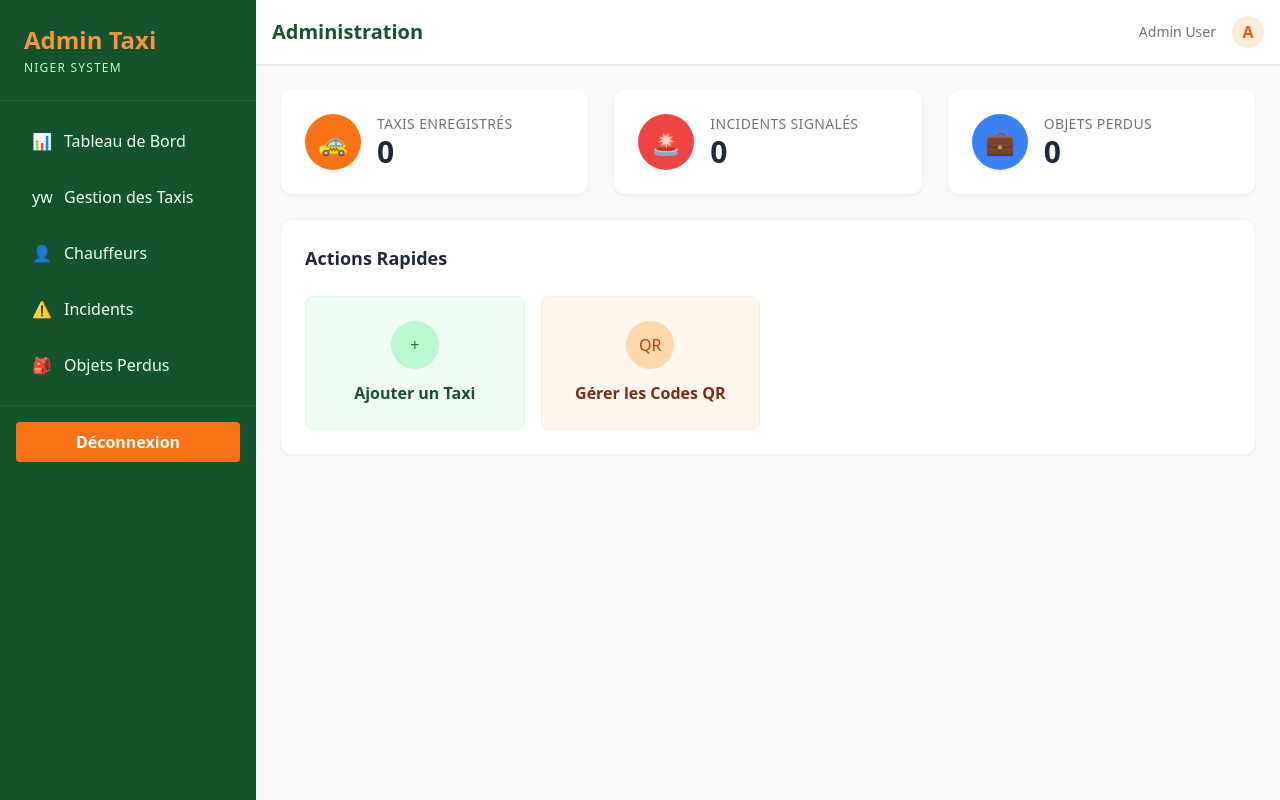
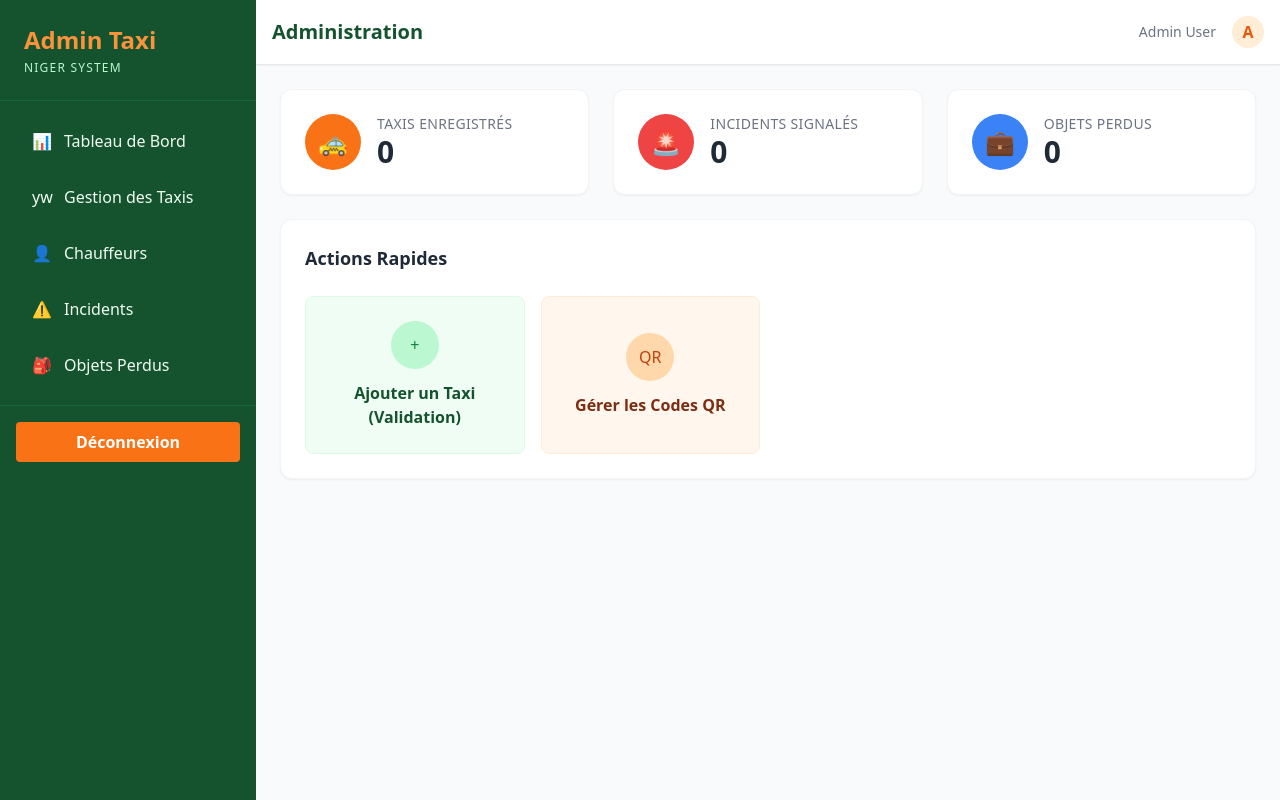
Before and after one commit to Abdoul123-info/taxi-qr-niger, a Next.js app: page /admin in a window 1280 px wide. Built offline with nearby package versions, Linux system fonts and the light colour scheme; no server answers; the database is empty.

Commit message:
Update_dashboard_with_validation_link_and_fix_sidebar_typo

```diff
--- a/src/app/admin/layout.tsx
+++ b/src/app/admin/layout.tsx
@@ -12,7 +12,7 @@ export default function AdminLayout({
       <aside className="w-full md:w-64 bg-green-900 text-white flex-shrink-0">
         <div className="p-6 border-b border-green-800">
           <h1 className="text-2xl font-bold text-orange-400">Admin Taxi</h1>
-          <p className="text-xs text-green-200 uppercase tracking-widest mt-1">Niger System</p>
+          <p className="text-xs text-green-200 uppercase tracking-widest mt-1">NIGER SYSTEM</p>
         </div>
         <nav className="p-4 space-y-2">
           <NavLink href="/admin" label="Tableau de Bord" icon="dashboard" />
--- a/src/app/admin/page.tsx
+++ b/src/app/admin/page.tsx
@@ -7,7 +7,8 @@ const db = new PrismaClient();
 
 export default async function AdminDashboard() {
     // Fetch stats (mocking or real if DB ready)
-    const taxiCount = await db.taxi.count();
+    const taxiCount = await db.taxi.count({ where: { NOT: { status: 'PENDING_ADMIN' } } });
+    const pendingTaxiCount = await db.taxi.count({ where: { status: 'PENDING_ADMIN' } });
     const incidentCount = await db.incident.count();
     const lostItemCount = await db.lostItem.count();
 
@@ -40,13 +41,18 @@ export default async function AdminDashboard() {
                 </div>
                 <div className="grid grid-cols-1 md:grid-cols-2 lg:grid-cols-4 gap-4">
                     <Link
-                        href="/admin/taxis/new"
-                        className="flex flex-col items-center justify-center p-6 bg-green-50 border border-green-100 rounded-lg hover:bg-green-100 transition cursor-pointer group"
+                        href="/admin/taxis/validate"
+                        className="relative flex flex-col items-center justify-center p-6 bg-green-50 border border-green-100 rounded-lg hover:bg-green-100 transition cursor-pointer group"
                     >
+                        {pendingTaxiCount > 0 && (
+                            <div className="absolute -top-2 -right-2 bg-red-600 text-white text-xs font-bold px-2 py-1 rounded-full animate-bounce">
+                                {pendingTaxiCount}
+                            </div>
+                        )}
                         <div className="h-12 w-12 bg-green-200 text-green-700 rounded-full flex items-center justify-center mb-3 group-hover:scale-110 transition">
                             +
                         </div>
-                        <span className="font-semibold text-green-900">Ajouter un Taxi</span>
+                        <span className="font-semibold text-green-900 text-center">Ajouter un Taxi (Validation)</span>
                     </Link>
 
                     <Link
@@ -56,7 +62,7 @@ export default async function AdminDashboard() {
                         <div className="h-12 w-12 bg-orange-200 text-orange-700 rounded-full flex items-center justify-center mb-3 group-hover:scale-110 transition">
                             QR
                         </div>
-                        <span className="font-semibold text-orange-900">Gérer les Codes QR</span>
+                        <span className="font-semibold text-orange-900 text-center">Gérer les Codes QR</span>
                     </Link>
                 </div>
             </div>
```
